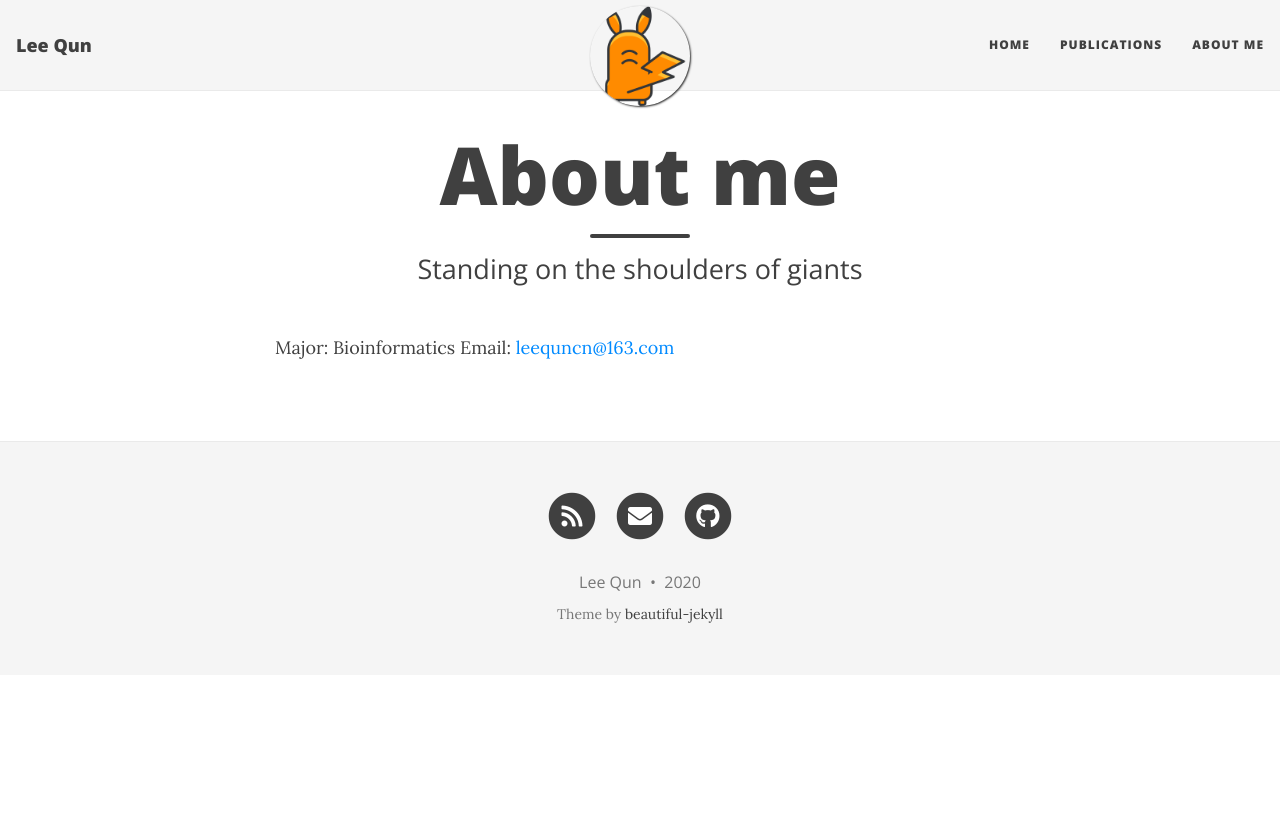
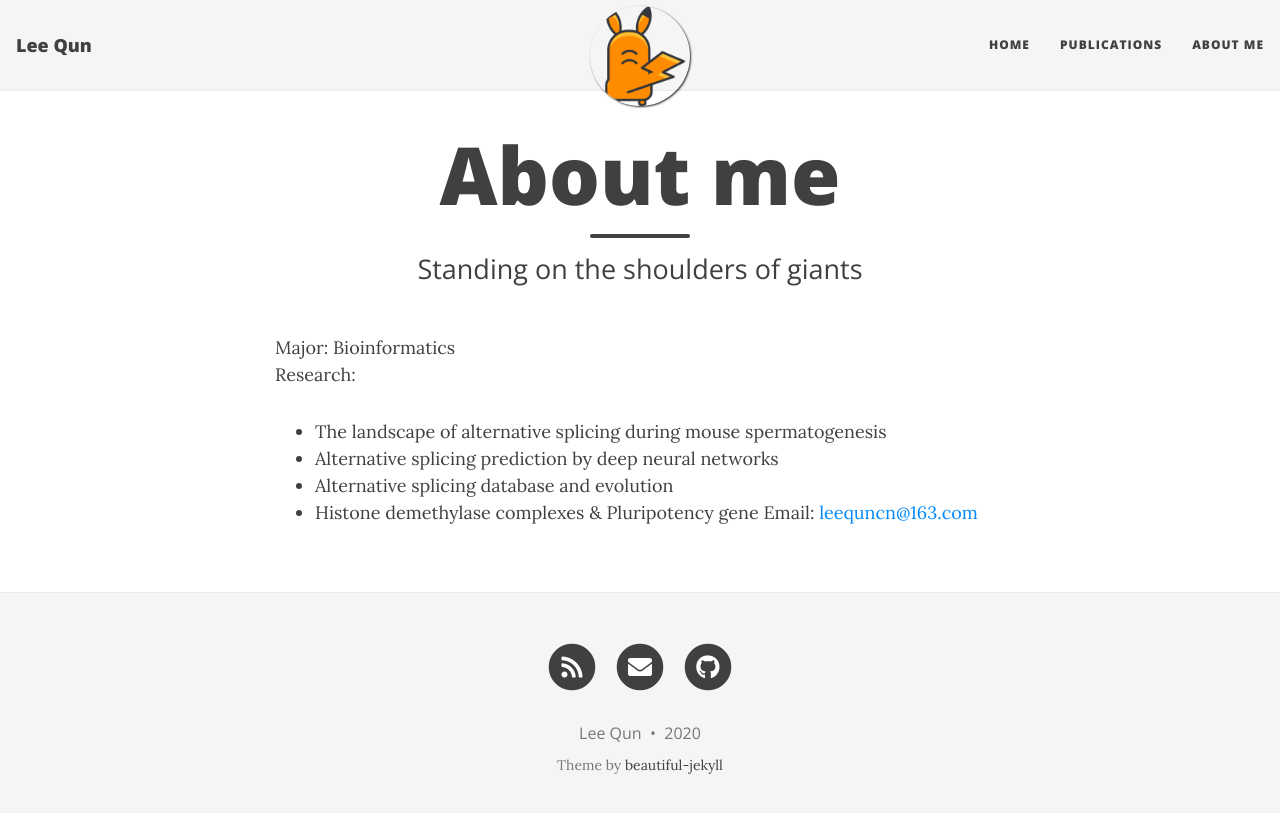
Before and after one commit to leequn/leequn.github.io, a Jekyll site: the page built from aboutme.md, in a window 1280 px wide. Shown: the top 813 px of the page. Built offline with Jekyll 4.4.1, drawn with Linux system fonts in a browser that asks for light colours; nearby versions of some CDN libraries.

Commit message:
Update aboutme.md

```diff
--- a/aboutme.md
+++ b/aboutme.md
@@ -6,5 +6,10 @@
 eml: leequncn@163.com
 desp:
 ---
-Major: Bioinformatics
+Major: Bioinformatics <br>
+Research:
+- The landscape of alternative splicing during mouse spermatogenesis
+- Alternative splicing prediction by deep neural networks
+- Alternative splicing database and evolution
+- Histone demethylase complexes & Pluripotency gene
 Email: <a href="mailto:leequncn@163.com">leequncn@163.com</a>
```
